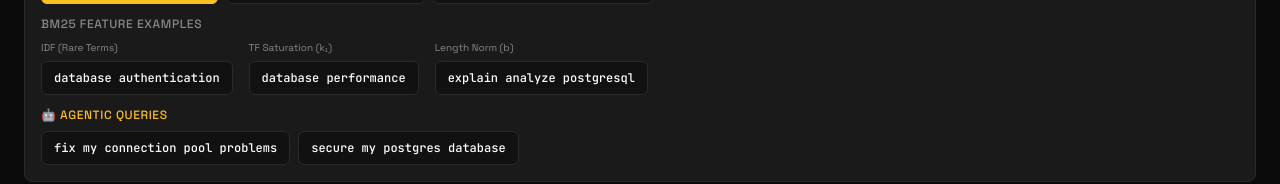
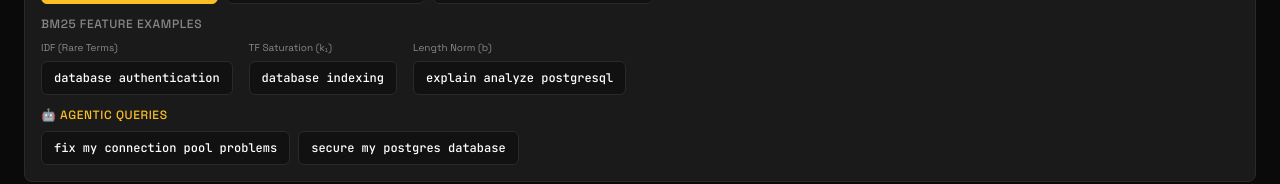
Before and after one commit to rajaraodv/pg_textsearch_demo, a Next.js app: page / in a window 1280 px wide. Shown: the part 294-478 px from the top of the page. Built offline with nearby package versions, Linux system fonts and the light colour scheme.

Commit message:
fix TF saturation demo: spam doc now ranks #5 in BM25 (quality docs win)

```diff
--- a/scripts/setup-database.js
+++ b/scripts/setup-database.js
@@ -154,11 +154,11 @@
 
   // === TF SATURATION DEMO ===
   {
-    title: "SEO Spam: Performance Tips",
-    // KEYWORD STUFFED - repeats "performance" 2x but NO "database" keyword
-    // Quality doc has both terms naturally + gets score from BOTH keywords
-    // Demonstrates: matching ALL query terms > repeating ONE term
-    content: "Performance performance. Speed tips for optimization.",
+    title: "Generic Blog Post",
+    // SEO spam: "database" repeated many times in fluff content
+    // No useful information, just keyword stuffing
+    // BM25's TF saturation + length normalization should push this down
+    content: "Database database database. Learn about database. Database is important. Database database database. More database info. Database tips for database users. Database database database.",
     category: "spam"
   },
 
--- a/src/app/page.tsx
+++ b/src/app/page.tsx
@@ -117,8 +117,8 @@
   },
   // TF Saturation (k1) - prevents keyword stuffing
   {
-    query: 'database performance',
-    description: 'Spam doc repeats "performance" 10x but BM25 prevents it from dominating',
+    query: 'database indexing',
+    description: 'Spam doc stuffs "database" 10× but lacks "indexing". Quality docs with both terms win.',
     highlight: 'saturation',
     category: 'saturation'
   },
@@ -622,8 +622,8 @@
                 <div>
                   <h3 className="text-sm font-medium text-white mb-1">TF Saturation (k₁)</h3>
                   <p className="text-xs text-[var(--tiger-muted)] leading-relaxed">
-                    &quot;SEO Spam&quot; repeats &quot;performance&quot; but lacks &quot;database&quot;.
-                    BM25: quality doc with BOTH terms scores higher than spam with ONE repeated term.
+                    Spam doc stuffs &quot;database&quot; 10× but lacks &quot;indexing&quot;.
+                    Quality docs with BOTH terms rank higher. TF saturation limits keyword stuffing gains.
                   </p>
                 </div>
               )}
```
